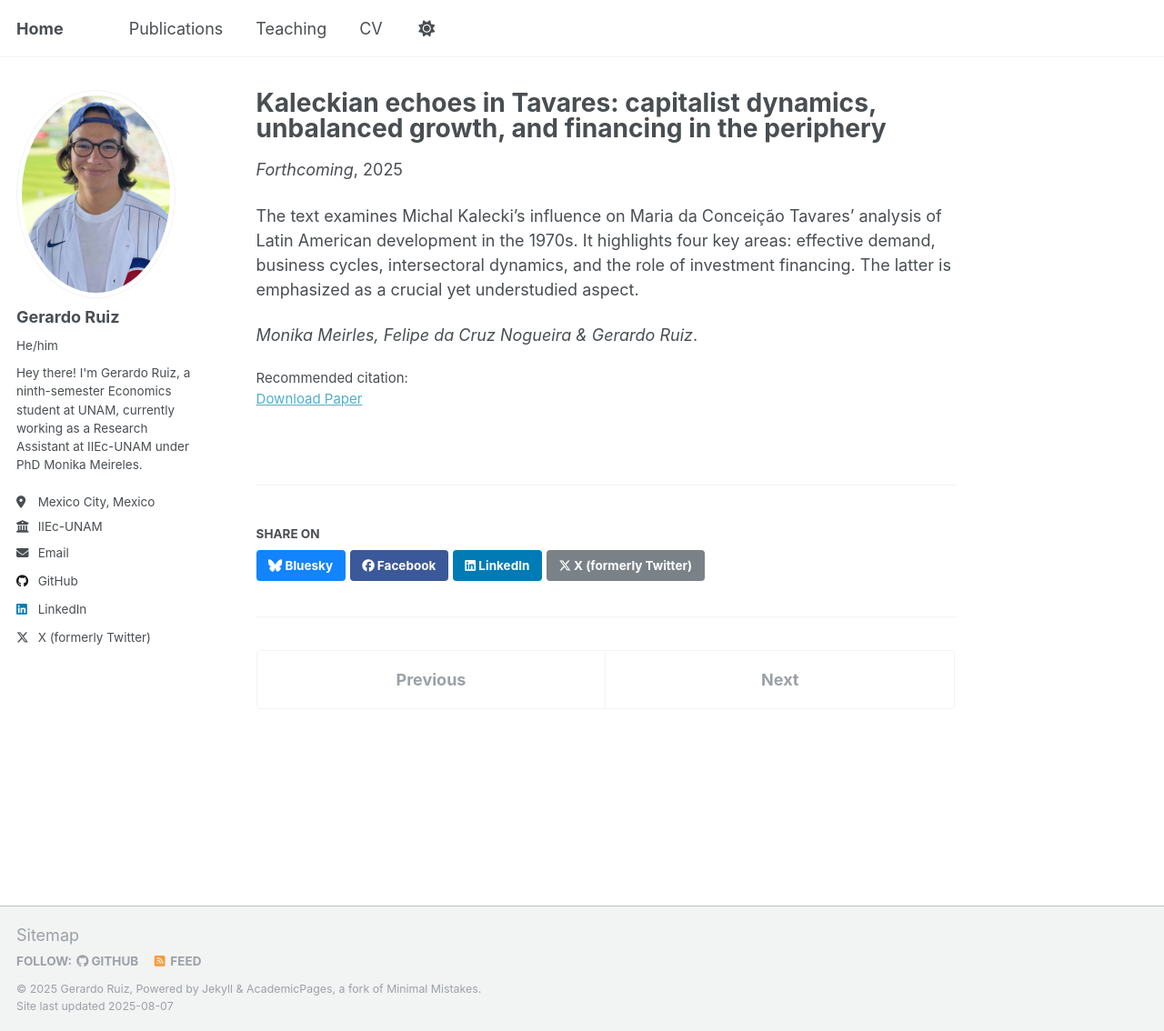
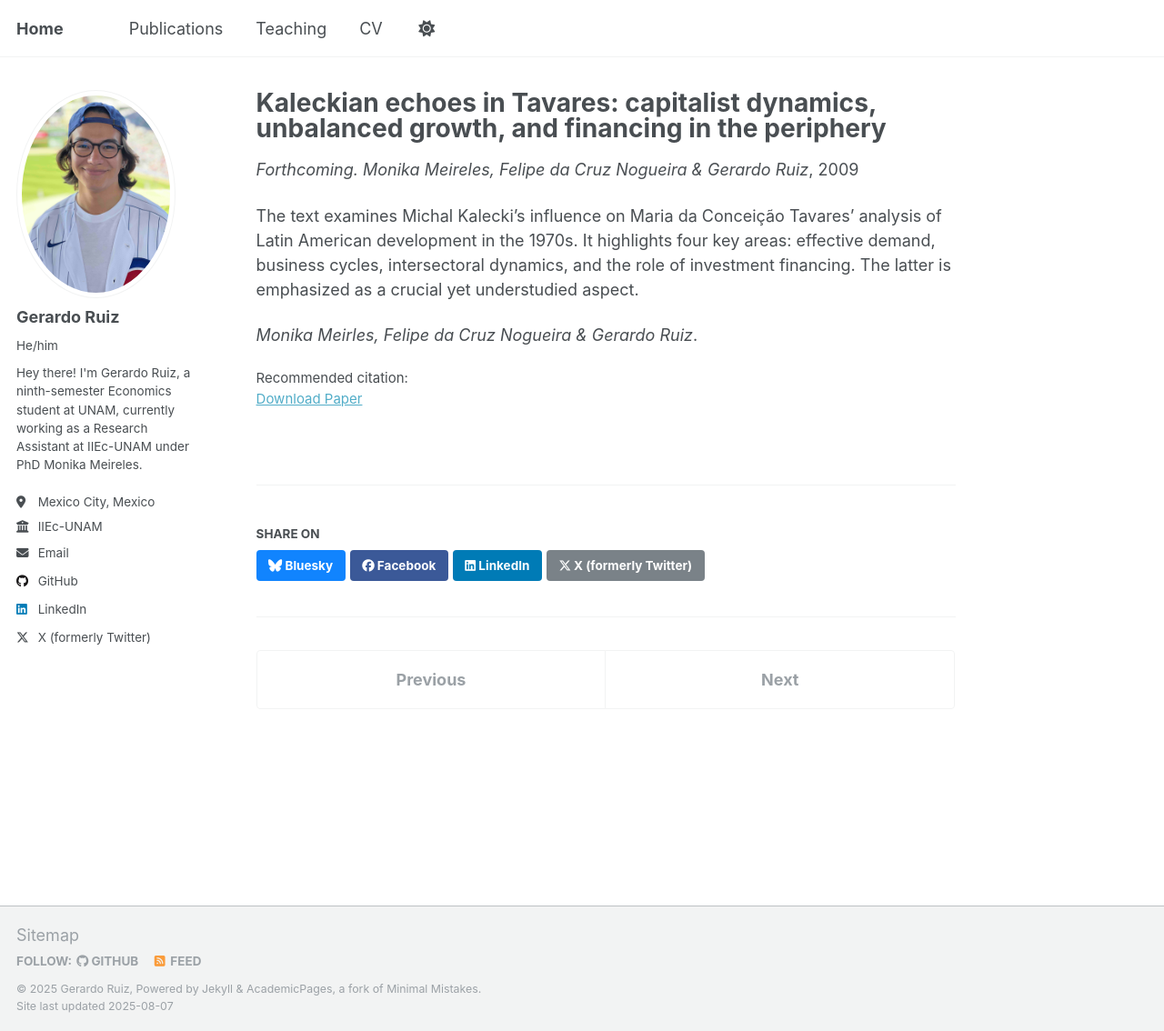
Before and after one commit to gerardorglz/gerardorglz.github.io, a Jekyll site: the page built from _publications/2009-10-01-paper-title-number-1.md, in a window 1280 px wide and 1134 px high. Shown: the whole window at 91% size. Built offline with Jekyll 4.4.1, drawn with Linux system fonts in a browser that asks for light colours.

Commit message:
07/08/2025

```diff
--- a/_publications/2009-10-01-paper-title-number-1.md
+++ b/_publications/2009-10-01-paper-title-number-1.md
@@ -3,8 +3,8 @@ title: "Kaleckian echoes in Tavares: capitalist dynamics, unbalanced growth, and
 collection: publications
 category: manuscripts
 permalink: /publications/2009-10-01-paper-title-number-1
-date: 2025-01-01
-venue: 'Forthcoming'
+#date: 2025-01-01
+venue: 'Forthcoming. Monika Meireles, Felipe da Cruz Nogueira & Gerardo Ruiz'
 paperurl: 'http://gerardorglz.github.io/files/Kalecki_Tavares.pdf'
 citation: ''
 ---
```
